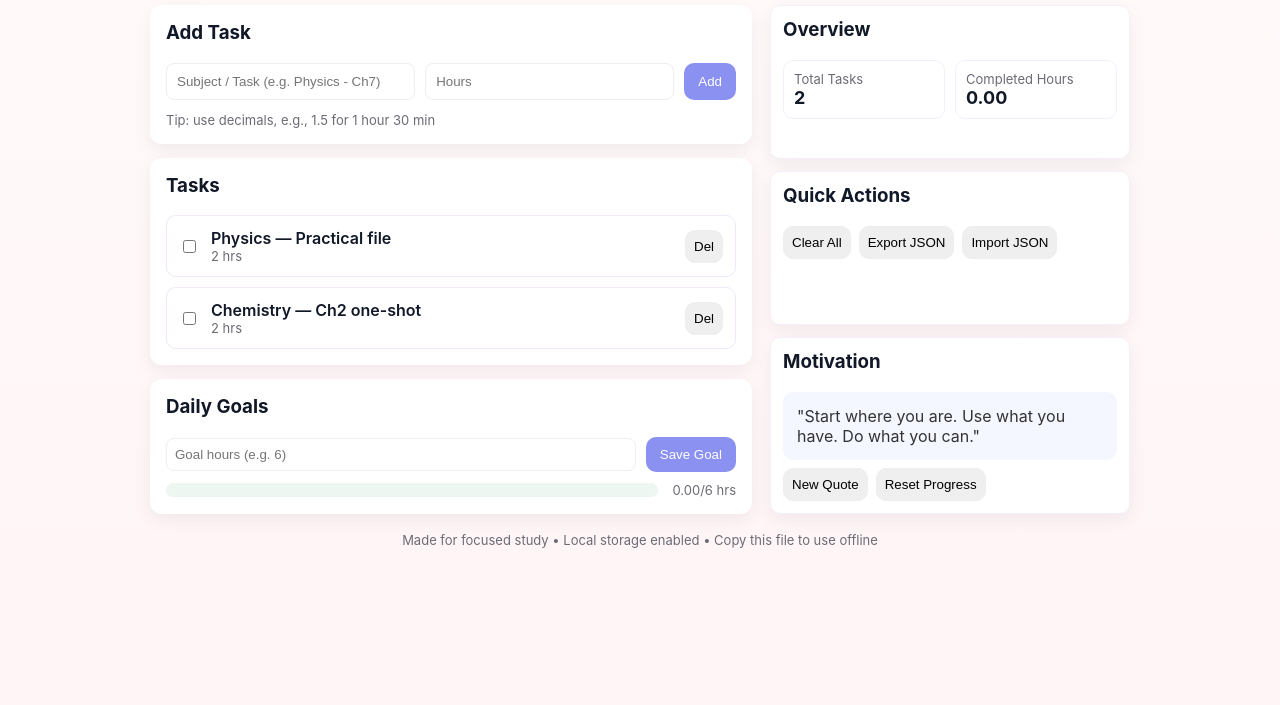
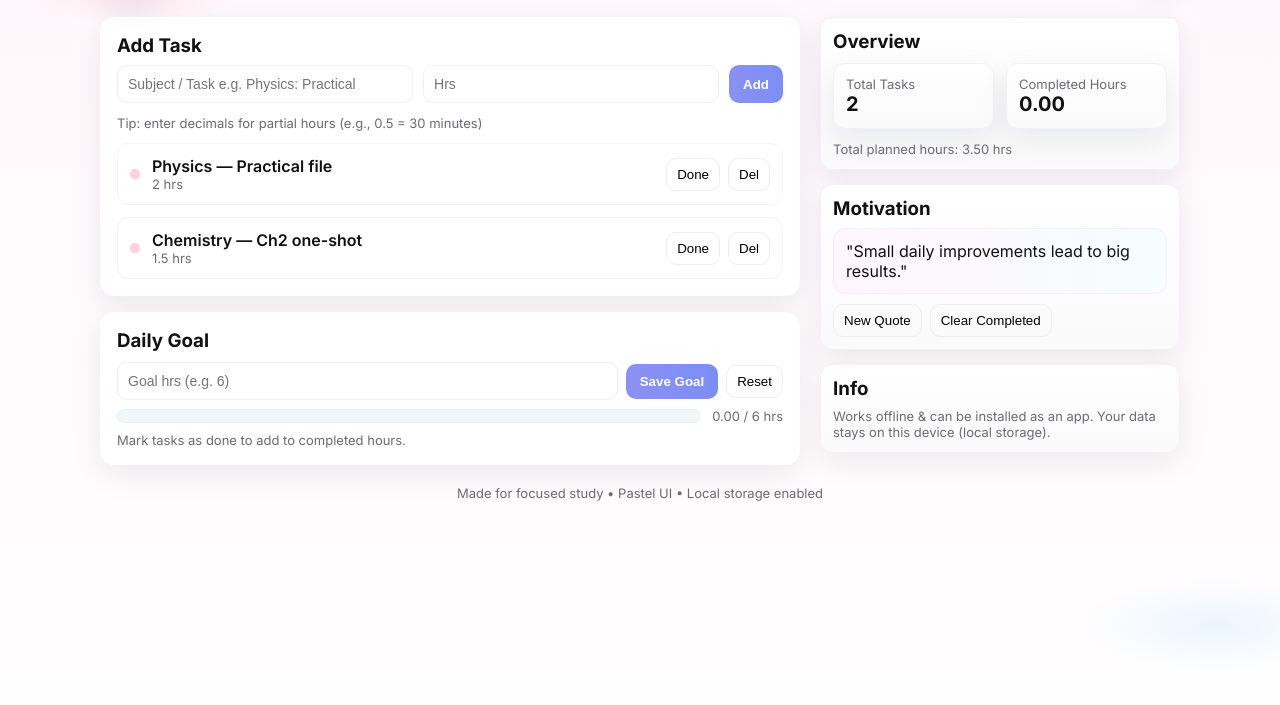
Before and after one commit to anvitapatel393-rgb/study-planner-, a plain HTML site: page index.html in a window 1280 px wide. Shown: the part 95-800 px from the top of the page. Drawn offline with Linux system fonts and the light colour scheme.

Commit message:
Update index.html
updated index.html with new design

```diff
--- a/index.html
+++ b/index.html
@@ -4,59 +4,95 @@
   <meta charset="utf-8" />
   <meta name="viewport" content="width=device-width,initial-scale=1" />
   <title>My Study Planner</title>
+
+  <!-- PWA manifest & theme -->
+  <link rel="manifest" href="/manifest.json">
+  <meta name="theme-color" content="#FFDDE6">
+
+  <!-- Fonts (system fallback included) -->
+  <link href="https://fonts.googleapis.com/css2?family=Inter:wght@300;400;600;700&display=swap" rel="stylesheet">
+
   <style>
     :root{
-      --bg:#fff7f6;
-      --card:#fff;
-      --muted:#6b6b75;
-      --accent:#8b91f0;
-      --accent-2:#f6c7d7;
-      --success:#7ed3a6;
+      --bg-a: #fff7fb;
+      --accent1: #ffdfe8; /* blush */
+      --accent2: #e6f3ff; /* baby blue */
+      --card: #ffffff;
+      --muted: #6b6b75;
+      --primary: #8b91f0;
       --glass: rgba(255,255,255,0.7);
-      --shadow: 0 6px 18px rgba(16,24,40,0.06);
+      --shadow: 0 10px 30px rgba(16,24,40,0.08);
+      --radius: 14px;
     }
     *{box-sizing:border-box}
-    html,body{height:100%;margin:0;font-family:Inter,ui-sans-serif,system-ui,-apple-system,"Segoe UI",Roboto,'Helvetica Neue',Arial}
-    body{background:linear-gradient(180deg,#fffaf9 0%, #fff4f6 100%);color:#111827;padding:24px}
-    .container{max-width:980px;margin:0 auto}
+    html,body{height:100%;margin:0;font-family:Inter,system-ui,-apple-system,'Segoe UI',Roboto,Helvetica,Arial;color:#111}
+    body{
+      background: radial-gradient(1200px 400px at 10% 10%, rgba(255,223,233,0.7), transparent 10%),
+                  radial-gradient(900px 300px at 95% 90%, rgba(230,243,255,0.8), transparent 15%),
+                  linear-gradient(180deg,var(--bg-a) 0%, #fffefe 100%);
+      padding:28px;
+      -webkit-font-smoothing:antialiased;
+      -moz-osx-font-smoothing:grayscale;
+    }
+    .container{max-width:1080px;margin:0 auto}
     header{display:flex;align-items:center;gap:16px;margin-bottom:20px}
-    .logo{width:56px;height:56px;border-radius:12px;background:linear-gradient(135deg,var(--accent),#d8b4ff);display:flex;align-items:center;justify-content:center;color:white;font-weight:700;font-size:18px;box-shadow:var(--shadow)}
-    h1{font-size:28px;margin:0}
-    .grid{display:grid;grid-template-columns:1fr 360px;gap:18px}
+    .logo{
+      width:64px;height:64px;border-radius:16px;
+      background:linear-gradient(135deg,#FFDDE6,#E6F3FF);
+      display:flex;align-items:center;justify-content:center;font-weight:700;font-size:22px;box-shadow:var(--shadow);
+      transform:translateZ(0);
+    }
+    h1{font-size:26px;margin:0}
+    .sub{color:var(--muted);font-size:13px;margin-top:4px}
 
-    /* Left column cards */
-    .card{background:var(--card);border-radius:12px;padding:16px;box-shadow:var(--shadow)}
-    .form-row{display:flex;gap:10px;margin-bottom:12px}
-    input[type=text], input[type=number]{flex:1;padding:10px;border-radius:8px;border:1px solid #eee;background:transparent}
-    button.primary{background:var(--accent);color:white;border:none;padding:10px 14px;border-radius:10px;cursor:pointer}
-    .tasks-list{display:flex;flex-direction:column;gap:10px}
+    .top-actions{margin-left:auto;display:flex;gap:10px;align-items:center}
+    .theme-btn, .install-btn{
+      padding:10px 12px;border-radius:12px;border:none;background:rgba(255,255,255,0.85);box-shadow:var(--shadow);cursor:pointer;
+    }
 
-    .task{display:flex;align-items:center;justify-content:space-between;padding:12px;border-radius:10px;border:1px solid #f1e7f7;background:linear-gradient(180deg,#fff,#fff);}
-    .task .left{display:flex;gap:12px;align-items:center}
-    .task .title{font-weight:600}
+    .grid{display:grid;grid-template-columns:1fr 360px;gap:20px;align-items:start}
+
+    /* left column */
+    .card{background:var(--card);border-radius:var(--radius);padding:16px;box-shadow:var(--shadow);border:1px solid rgba(255,255,255,0.6)}
+    .add-row{display:flex;gap:10px;margin-bottom:12px}
+    input[type=text], input[type=number]{flex:1;padding:10px;border-radius:10px;border:1px solid #f0edf8;background:transparent;font-size:14px}
+    .btn-primary{background:linear-gradient(90deg,#8b91f0, #7b8ef7);color:white;padding:10px 14px;border-radius:10px;border:none;cursor:pointer;font-weight:600}
     .small{font-size:13px;color:var(--muted)}
 
-    .progress-wrap{display:flex;align-items:center;gap:14px}
-    .progress{background:#eef6f2;border-radius:999px;height:14px;flex:1;overflow:hidden}
-    .progress > i{display:block;height:100%;background:linear-gradient(90deg,var(--success),#49b076);width:0%}
+    .tasks-list{display:flex;flex-direction:column;gap:12px;margin-top:12px}
+    .task{
+      display:flex;align-items:center;justify-content:space-between;padding:12px;border-radius:12px;border:1px solid #f5f3fb;background:linear-gradient(180deg,#fff,#fff);
+    }
+    .task .left{display:flex;gap:12px;align-items:center}
+    .dot{width:10px;height:10px;border-radius:50%;background:#ffd1e0;box-shadow:0 1px 4px rgba(0,0,0,0.06)}
+    .title{font-weight:600}
+    .meta{font-size:13px;color:var(--muted)}
 
-    .quote{background:#f4f7ff;border-radius:10px;padding:14px;color:#333}
+    /* right column - stats */
+    .stats{display:flex;flex-direction:column;gap:14px}
+    .stat-row{display:flex;gap:12px}
+    .stat-card{flex:1;padding:12px;border-radius:12px;background:linear-gradient(180deg, rgba(255,255,255,1), rgba(250,250,251,1));border:1px solid #f4eefc;box-shadow:var(--shadow)}
+    .stat-num{font-size:20px;font-weight:700}
 
-    /* Right column */
-    .stats{display:flex;flex-direction:column;gap:12px}
-    .card-row{display:flex;gap:10px}
-    .stat-card{flex:1;padding:12px;border-radius:10px;background:linear-gradient(180deg,#fff,#fff);border:1px solid #f6eefb}
+    /* goals */
+    .goal-row{display:flex;gap:8px;align-items:center;margin-top:10px}
+    .progress-wrap{display:flex;align-items:center;gap:12px;margin-top:8px}
+    .progress{background:#f0f7fb;border-radius:999px;height:14px;flex:1;overflow:hidden;border:1px solid rgba(0,0,0,0.03)}
+    .progress > i{display:block;height:100%;background:linear-gradient(90deg,#ffd1e0,#bfe9ff);width:0%;transition:width .4s ease}
 
-    .controls{display:flex;gap:8px;align-items:center}
-    .toggle{padding:8px;border-radius:10px;border:1px solid #eee;cursor:pointer}
+    .quote{background:linear-gradient(90deg,#fff6fb,#f6fdff);padding:12px;border-radius:12px;border:1px solid #f6eefb}
 
-    footer{margin-top:18px;color:var(--muted);font-size:13px;text-align:center}
+    footer{text-align:center;color:var(--muted);font-size:13px;margin-top:20px}
 
     /* responsive */
-    @media (max-width:880px){
-      .grid{grid-template-columns:1fr;}
-      .logo{width:48px;height:48px}
+    @media (max-width:920px){
+      .grid{grid-template-columns:1fr; }
+      .top-actions{margin-top:12px}
     }
+
+    /* small interactive hover */
+    .task:hover{transform:translateY(-4px);transition:transform .15s ease}
+    .btn-ghost{background:transparent;border:1px solid #eee;padding:8px 10px;border-radius:10px;cursor:pointer}
   </style>
 </head>
 <body>
@@ -65,243 +101,265 @@
       <div class="logo">📚</div>
       <div>
         <h1>My Study Planner</h1>
-        <div class="small">Simple, pastel dashboard to track daily study goals</div>
+        <div class="sub">Calm pastel dashboard to plan and track daily study goals</div>
       </div>
-      <div style="margin-left:auto;display:flex;gap:8px;align-items:center">
-        <div class="small">Theme</div>
-        <div id="themeToggle" class="toggle">🌙</div>
+
+      <div class="top-actions">
+        <button id="themeBtn" class="theme-btn" title="Toggle theme">🌙</button>
+        <button id="installBtn" class="install-btn" style="display:none">Install App</button>
       </div>
     </header>
 
     <div class="grid">
-      <!-- LEFT COLUMN -->
+      <!-- LEFT -->
       <div>
         <div class="card">
-          <h3 style="margin-top:0">Add Task</h3>
-          <div class="form-row">
-            <input id="subject" type="text" placeholder="Subject / Task (e.g. Physics - Ch7)" />
-            <input id="hours" type="number" placeholder="Hours" min="0.1" step="0.25" />
-            <button id="addBtn" class="primary">Add</button>
+          <h3 style="margin:0 0 8px 0">Add Task</h3>
+          <div class="add-row">
+            <input id="taskTitle" type="text" placeholder="Subject / Task e.g. Physics: Practical" />
+            <input id="taskHours" type="number" min="0.1" step="0.25" placeholder="Hrs" style="width:96px" />
+            <button id="addBtn" class="btn-primary">Add</button>
           </div>
-          <div class="small">Tip: use decimals, e.g., 1.5 for 1 hour 30 min</div>
+          <div class="small">Tip: enter decimals for partial hours (e.g., 0.5 = 30 minutes)</div>
+
+          <div class="tasks-list" id="tasksList" aria-live="polite"></div>
         </div>
 
-        <div class="card" style="margin-top:14px">
-          <h3 style="margin-top:0">Tasks</h3>
-          <div id="tasks" class="tasks-list">
-            <!-- tasks appended here -->
+        <div class="card" style="margin-top:16px">
+          <h3 style="margin:0 0 8px 0">Daily Goal</h3>
+          <div class="goal-row">
+            <input id="goalInput" type="number" placeholder="Goal hrs (e.g. 6)" style="width:140px;padding:10px;border-radius:10px;border:1px solid #f0edf8" />
+            <button id="saveGoal" class="btn-primary">Save Goal</button>
+            <button id="resetGoal" class="btn-ghost">Reset</button>
+          </div>
+
+          <div class="progress-wrap">
+            <div class="progress"><i id="progressBar"></i></div>
+            <div id="progressText" class="meta">0 / 0 hrs</div>
+          </div>
+          <div class="small" style="margin-top:8px">Mark tasks as done to add to completed hours.</div>
         </div>
       </div>
 
-        <div class="card" style="margin-top:14px">
-          <h3 style="margin-top:0">Daily Goals</h3>
-          <div style="display:flex;gap:10px;align-items:center;margin-bottom:10px">
-            <input id="dailyGoal" type="number" placeholder="Goal hours (e.g. 6)" style="width:120px;padding:8px;border-radius:8px;border:1px solid #eee" />
-            <button id="saveGoal" class="primary">Save Goal</button>
+      <!-- RIGHT -->
+      <aside class="stats">
+        <div class="stat-card card">
+          <h3 style="margin:0 0 8px 0">Overview</h3>
+          <div class="stat-row" style="margin-top:10px">
+            <div class="stat-card" style="padding:12px">
+              <div class="small">Total Tasks</div>
+              <div id="totalTasks" class="stat-num">0</div>
             </div>
-          <div class="progress-wrap">
-            <div class="progress"><i id="progressBar"></i></div>
-            <div id="progressText" class="small">0/0 hrs</div>
-          </div>
+            <div class="stat-card" style="padding:12px">
+              <div class="small">Completed Hours</div>
+              <div id="completedHours" class="stat-num">0.00</div>
             </div>
           </div>
 
-      <!-- RIGHT COLUMN -->
-      <div class="stats">
-        <div class="card stat-card">
-          <h3 style="margin-top:0">Overview</h3>
-          <div class="card-row" style="margin-top:8px">
-            <div class="stat-card" style="padding:10px">
-              <div class="small">Total Tasks</div>
-              <div id="totalTasks" style="font-weight:700;font-size:18px">0</div>
+          <div style="margin-top:12px" class="small">Total planned hours: <span id="plannedHours">0.00</span> hrs</div>
         </div>
-            <div class="stat-card" style="padding:10px">
-              <div class="small">Completed Hours</div>
-              <div id="completedHours" style="font-weight:700;font-size:18px">0</div>
-            </div>
+
+        <div class="stat-card card">
+          <h3 style="margin:0 0 8px 0">Motivation</h3>
+          <div id="quoteBox" class="quote">"Small daily improvements lead to big results."</div>
+          <div style="margin-top:10px;display:flex;gap:8px">
+            <button id="newQuote" class="btn-ghost">New Quote</button>
+            <button id="clearCompleted" class="btn-ghost">Clear Completed</button>
           </div>
         </div>
 
-        <div class="card stat-card">
-          <h3 style="margin-top:0">Quick Actions</h3>
-          <div style="display:flex;gap:8px;margin-top:8px">
-            <button id="clearAll" class="toggle">Clear All</button>
-            <button id="export" class="toggle">Export JSON</button>
-            <button id="importBtn" class="toggle">Import JSON</button>
+        <div class="stat-card card">
+          <h3 style="margin:0 0 8px 0">Info</h3>
+          <div class="small">Works offline & can be installed as an app. Your data stays on this device (local storage).</div>
         </div>
-          <input id="importInput" type="file" accept="application/json" style="display:none;margin-top:10px" />
+      </aside>
     </div>
 
-        <div class="card stat-card">
-          <h3 style="margin-top:0">Motivation</h3>
-          <div class="quote" id="quoteBox">"Start where you are. Use what you have. Do what you can."</div>
-          <div style="margin-top:8px;display:flex;gap:8px">
-            <button id="newQuote" class="toggle">New Quote</button>
-            <button id="resetData" class="toggle">Reset Progress</button>
-          </div>
+    <footer>Made for focused study • Pastel UI • Local storage enabled</footer>
   </div>
 
-      </div>
-    </div>
-
-    <footer>Made for focused study • Local storage enabled • Copy this file to use offline</footer>
-  </div>
-
+  <!-- App script -->
   <script>
   (function(){
-  // DOM refs
-  const subject = document.getElementById('subject');
-  const hours = document.getElementById('hours');
+    // DOM
+    const taskTitle = document.getElementById('taskTitle');
+    const taskHours = document.getElementById('taskHours');
     const addBtn = document.getElementById('addBtn');
-  const tasksEl = document.getElementById('tasks');
+    const tasksList = document.getElementById('tasksList');
     const totalTasks = document.getElementById('totalTasks');
-  const completedHours = document.getElementById('completedHours');
+    const completedHoursEl = document.getElementById('completedHours');
     const progressBar = document.getElementById('progressBar');
     const progressText = document.getElementById('progressText');
-  const dailyGoalInput = document.getElementById('dailyGoal');
+    const goalInput = document.getElementById('goalInput');
     const saveGoal = document.getElementById('saveGoal');
-  const clearAll = document.getElementById('clearAll');
-  const exportBtn = document.getElementById('export');
-  const importBtn = document.getElementById('importBtn');
-  const importInput = document.getElementById('importInput');
+    const resetGoal = document.getElementById('resetGoal');
+    const plannedHoursEl = document.getElementById('plannedHours');
     const quoteBox = document.getElementById('quoteBox');
     const newQuote = document.getElementById('newQuote');
-  const resetData = document.getElementById('resetData');
-  const themeToggle = document.getElementById('themeToggle');
+    const clearCompleted = document.getElementById('clearCompleted');
+    const themeBtn = document.getElementById('themeBtn');
+    const installBtn = document.getElementById('installBtn');
 
-  // sample quotes
-  const quotes = [
-    "The expert in anything was once a beginner.",
+    const QUOTES = [
       "Small daily improvements lead to big results.",
       "Focus on progress, not perfection.",
+      "The expert in anything was once a beginner.",
       "One step at a time is good walking.",
       "Study smart, not just hard."
     ];
 
-  // storage keys
-  const KEY = 'study_planner_v1';
+    const KEY = 'study_planner_pwa_v2';
 
-  // app state
-  let state = {
-    tasks: [], // {id,title,hours,done}
-    goal: 6
-  };
+    // state
+    let state = { tasks: [], goal: 6 };
 
-  // init
+    // uid
+    const uid = ()=> Date.now().toString(36) + Math.random().toString(36).slice(2,7);
+
+    // load
     function load(){
       try{
         const raw = localStorage.getItem(KEY);
-      if(raw){ state = JSON.parse(raw); }
-    }catch(e){ console.warn('load error',e) }
+        if(raw) state = JSON.parse(raw);
+      }catch(e){ console.warn(e) }
       render();
     }
+    function save(){ localStorage.setItem(KEY, JSON.stringify(state)); }
 
-  function save(){
-    localStorage.setItem(KEY, JSON.stringify(state));
-  }
-
-  function uid(){ return Date.now().toString(36) + Math.random().toString(36).slice(2,7); }
-
-  function addTask(title,hoursVal){
-    if(!title || !hoursVal) return;
-    const t = { id: uid(), title:title.trim(), hours: parseFloat(hoursVal), done:false };
-    state.tasks.push(t);
-    save(); render();
-    subject.value=''; hours.value=''; subject.focus();
+    function addTask(){
+      const title = (taskTitle.value || '').trim();
+      const hours = parseFloat(taskHours.value);
+      if(!title || isNaN(hours) || hours <= 0) return alert('Enter task and hours');
+      state.tasks.push({ id: uid(), title, hours: +hours, done:false });
+      taskTitle.value=''; taskHours.value=''; save(); render();
     }
 
     function toggleDone(id){
-    const t = state.tasks.find(x=>x.id===id); if(!t) return; t.done = !t.done; save(); render();
+      const t = state.tasks.find(x=>x.id===id); if(!t) return;
+      t.done = !t.done; save(); render();
     }
-
-  function removeTask(id){ state.tasks = state.tasks.filter(x=>x.id!==id); save(); render(); }
+    function removeTask(id){
+      state.tasks = state.tasks.filter(x=>x.id!==id); save(); render();
+    }
+    function clearCompletedTasks(){
+      if(!confirm('Clear completed tasks?')) return;
+      state.tasks = state.tasks.filter(x=>!x.done); save(); render();
+    }
 
     function render(){
       // tasks
-    tasksEl.innerHTML='';
+      tasksList.innerHTML = '';
       state.tasks.forEach(t=>{
-      const el = document.createElement('div'); el.className='task';
-      el.innerHTML = `<div class="left"><input type=checkbox ${t.done? 'checked':''} onchange="" />
-        <div><div class='title'>${escapeHtml(t.title)}</div><div class='small'>${t.hours} hrs</div></div>
+        const el = document.createElement('div');
+        el.className = 'task';
+        el.innerHTML = `
+          <div class="left">
+            <div class="dot" style="background:${t.done? 'linear-gradient(90deg,#bfe9ff,#ffd1e0)' : '#ffd1e0'}"></div>
+            <div>
+              <div class="title">${escapeHtml(t.title)}</div>
+              <div class="meta">${t.hours} hrs</div>
             </div>
-      <div style='display:flex;gap:8px;align-items:center'>
-        <button class='toggle' data-id='${t.id}'>Del</button>
-      </div>`;
-      const cb = el.querySelector('input[type=checkbox]');
-      cb.addEventListener('change', ()=> toggleDone(t.id));
-      el.querySelector('button').addEventListener('click', ()=> removeTask(t.id));
-      tasksEl.appendChild(el);
+          </div>
+          <div style="display:flex;gap:8px;align-items:center">
+            <button class="btn-ghost" data-action="toggle" data-id="${t.id}">${t.done? 'Undo' : 'Done'}</button>
+            <button class="btn-ghost" data-action="del" data-id="${t.id}">Del</button>
+          </div>
+        `;
+        tasksList.appendChild(el);
       });
 
+      // attach events
+      tasksList.querySelectorAll('button').forEach(b=>{
+        const id = b.dataset.id;
+        if(b.dataset.action === 'toggle') b.onclick = ()=> toggleDone(id);
+        if(b.dataset.action === 'del') b.onclick = ()=> { if(confirm('Delete this task?')) removeTask(id); };
+      });
+
+      // stats
       totalTasks.textContent = state.tasks.length;
-
-    // hours
       const completed = state.tasks.reduce((s,x)=> s + (x.done? x.hours : 0), 0);
-    const totalHours = state.tasks.reduce((s,x)=> s + x.hours, 0);
-    completedHours.textContent = completed.toFixed(2);
+      const planned = state.tasks.reduce((s,x)=> s + x.hours, 0);
+      completedHoursEl.textContent = completed.toFixed(2);
+      plannedHoursEl.textContent = planned.toFixed(2);
 
       const goal = state.goal || 0;
-    const pct = goal>0 ? Math.min(100, Math.round((completed/goal)*100)) : 0;
+      const pct = goal > 0 ? Math.min(100, Math.round((completed/goal)*100)) : 0;
       progressBar.style.width = pct + '%';
-    progressText.textContent = `${completed.toFixed(2)}/${goal} hrs`;
+      progressText.textContent = `${completed.toFixed(2)} / ${goal} hrs`;
 
       save();
     }
 
-  // helpers
     function escapeHtml(s){ return String(s).replace(/&/g,'&amp;').replace(/</g,'&lt;').replace(/>/g,'&gt;'); }
 
     // events
-  addBtn.addEventListener('click', ()=> addTask(subject.value, hours.value));
-  subject.addEventListener('keydown', e=>{ if(e.key==='Enter') addTask(subject.value, hours.value); });
-  hours.addEventListener('keydown', e=>{ if(e.key==='Enter') addTask(subject.value, hours.value); });
+    addBtn.addEventListener('click', addTask);
+    taskTitle.addEventListener('keydown', e=>{ if(e.key==='Enter') addTask(); });
+    taskHours.addEventListener('keydown', e=>{ if(e.key==='Enter') addTask(); });
 
     saveGoal.addEventListener('click', ()=>{
-    const g = parseFloat(dailyGoalInput.value); if(!isNaN(g) && g>0){ state.goal = g; save(); render(); dailyGoalInput.value=''; }
+      const g = parseFloat(goalInput.value);
+      if(isNaN(g) || g <= 0) return alert('Enter valid goal hours');
+      state.goal = +g; goalInput.value=''; save(); render();
     });
+    resetGoal.addEventListener('click', ()=>{ if(confirm('Reset daily goal to 0?')){ state.goal = 0; save(); render(); } });
 
-  clearAll.addEventListener('click', ()=>{
-    if(confirm('Clear all tasks?')){ state.tasks=[]; save(); render(); }
-  });
+    newQuote.addEventListener('click', ()=>{ quoteBox.textContent = QUOTES[Math.floor(Math.random()*QUOTES.length)]; });
+    clearCompleted.addEventListener('click', clearCompletedTasks);
 
-  exportBtn.addEventListener('click', ()=>{
-    const data = JSON.stringify(state, null, 2);
-    const blob = new Blob([data], {type:'application/json'});
-    const url = URL.createObjectURL(blob);
-    const a = document.createElement('a'); a.href=url; a.download='study-planner.json'; a.click(); URL.revokeObjectURL(url);
-  });
-
-  importBtn.addEventListener('click', ()=> importInput.click());
-  importInput.addEventListener('change', e=>{
-    const f = e.target.files[0]; if(!f) return; const reader = new FileReader();
-    reader.onload = function(ev){ try{ const j = JSON.parse(ev.target.result); state = j; save(); render(); alert('Imported'); }catch(err){ alert('Invalid JSON'); } }
-    reader.readAsText(f);
-  });
-
-  newQuote.addEventListener('click', ()=>{ quoteBox.textContent = quotes[Math.floor(Math.random()*quotes.length)]; });
-  resetData.addEventListener('click', ()=>{ if(confirm('Reset completed flags only?')){ state.tasks.forEach(t=> t.done=false); save(); render(); } });
-
-  themeToggle.addEventListener('click', ()=>{
-    if(document.documentElement.style.getPropertyValue('--bg')==='rgba(0,0,0,0)') return;
-    if(themeToggle.dataset.mode === 'dark'){
-      // switch to light
-      document.documentElement.style.setProperty('--bg', '#fff7f6');
-      themeToggle.dataset.mode='light'; themeToggle.textContent='🌙';
-    } else {
-      document.documentElement.style.setProperty('--bg', 'rgba(0,0,0,0)');
-      themeToggle.dataset.mode='dark'; themeToggle.textContent='☀️';
-      alert('Dark mode is minimal — tweak CSS if you want full dark theme');
-    }
-  });
-
-  // load initial
+    // seed demo if empty
     if(!localStorage.getItem(KEY)){
-    // seed a sample task to show layout
-    state = { tasks:[ {id:uid(), title:'Physics — Practical file', hours:2, done:false}, {id:uid(), title:'Chemistry — Ch2 one-shot', hours:2, done:false} ], goal:6 };
+      state = {
+        tasks: [
+          {id: uid(), title: 'Physics — Practical file', hours: 2, done: false},
+          {id: uid(), title: 'Chemistry — Ch2 one-shot', hours: 1.5, done: false}
+        ],
+        goal: 6
+      };
       save();
     }
     load();
 
+    // Theme toggle (simple)
+    themeBtn.addEventListener('click', ()=>{
+      const curr = document.documentElement.dataset.theme === 'dark';
+      if(curr){
+        document.documentElement.dataset.theme = 'light';
+        themeBtn.textContent = '🌙';
+        document.body.style.background = 'radial-gradient(1200px 400px at 10% 10%, rgba(255,223,233,0.7), transparent 10%), radial-gradient(900px 300px at 95% 90%, rgba(230,243,255,0.8), transparent 15%), linear-gradient(180deg,var(--bg-a) 0%, #fffefe 100%)';
+      } else {
+        document.documentElement.dataset.theme = 'dark';
+        themeBtn.textContent = '☀️';
+        document.body.style.background = 'linear-gradient(180deg,#0f1724,#071026)';
+        // tiny color shift for dark - keep readability (not full dark overhaul)
+      }
+    });
+
+    // PWA install prompt handling
+    let deferredPrompt;
+    window.addEventListener('beforeinstallprompt', (e) => {
+      e.preventDefault();
+      deferredPrompt = e;
+      installBtn.style.display = 'inline-block';
+    });
+
+    installBtn.addEventListener('click', async () => {
+      installBtn.style.display = 'none';
+      if(!deferredPrompt) return;
+      deferredPrompt.prompt();
+      const choice = await deferredPrompt.userChoice;
+      // you can inspect choice.outcome if you want
+      deferredPrompt = null;
+    });
+
+    // Register service worker (if available)
+    if('serviceWorker' in navigator){
+      navigator.serviceWorker.register('/sw.js').then(()=>{
+        // console.log('sw registered');
+      }).catch(err=> {
+        // console.warn('sw failed', err);
+      });
+    }
   })();
   </script>
 </body>
```
Lines whose indentation alone changed are shown as unchanged.
